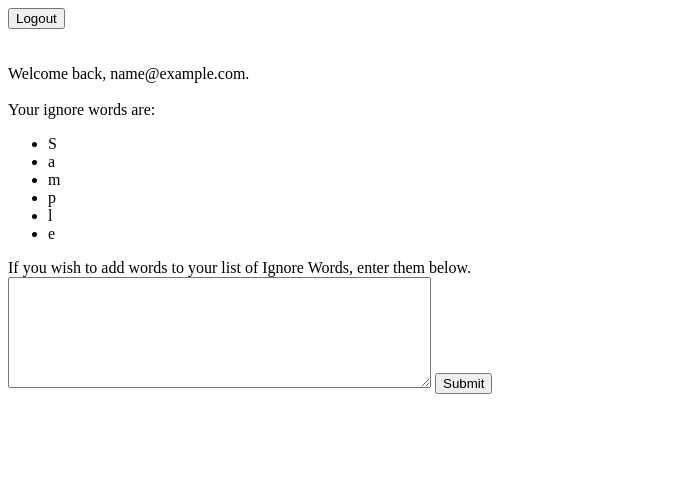
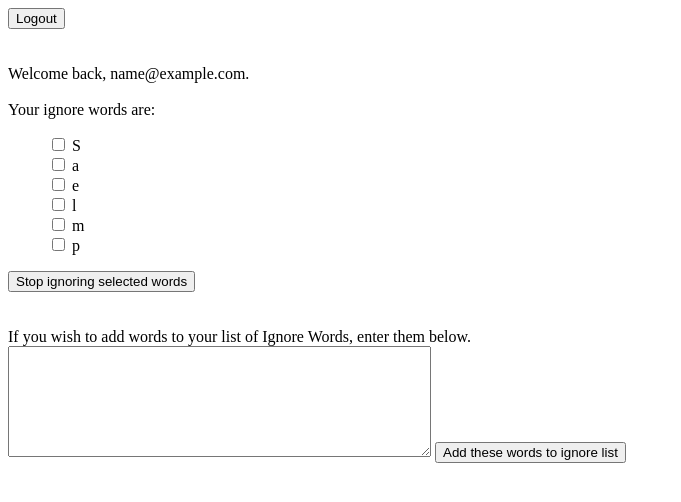
Before and after one commit to MarissaSkud/Wordsworth, a Flask app: page /user-page in a window 1280 px wide. Shown: the top 502 px of the page, without its empty margins (0-681 px from the left). Run offline with Flask 2, Linux system fonts and the light colour scheme; the visitor is signed in with stand-in values (Sample User, id 1); tables that the repository leaves empty hold one stand-in row (values such as "Sample post").

Commit message:
Wrote feature to allow user to delete Ignore Words

```diff
--- a/server.py
+++ b/server.py
@@ -19,11 +19,11 @@ app.secret_key = "P12f79xcearx8f"
 app.jinja_env.undefined = StrictUndefined
 
 
-def compare_single_words(passage, books_from_decade, words_to_ignore, user_ignore_words):
+def compare_single_words(passage, books_from_decade,
+                        words_to_ignore, user_ignore_words):
     '''Find words in user's passage that are not in comparison set of words'''
 
     words_in_passage = make_unique_word_set(passage)
-
     comparison_set = set()
 
     for book in books_from_decade:
@@ -31,13 +31,22 @@ def compare_single_words(passage, books_from_decade, words_to_ignore, user_ignor
         book_words = unpickle_data(wordset_file)
         comparison_set.update(book_words)
 
-    anachronistic_words = words_in_passage - user_ignore_words - words_to_ignore - comparison_set
+    anachronistic_words = (words_in_passage - user_ignore_words -
+                            words_to_ignore - comparison_set)
+
     return sorted(list(anachronistic_words))
 
 
 def format_decades():
     decades = db.session.query(Decade.decade).all()
     return [decade[0] for decade in decades]
+
+
+def get_ignore_words():
+    current_user = User.query.filter_by(email=session["user_id"]).one()
+    return current_user.ignore_words[:]
+        #This is a list slice because otherwise SQLAlchemy will not be able to detect
+        #the changes that we make to the list
 
 
 @app.route('/')
@@ -105,8 +114,7 @@ def validate_login():
 
 @app.route("/user-page")
 def show_user_page():
-    current_user = User.query.filter_by(email=session["user_id"]).one()
-    ignore_words = current_user.ignore_words
+    ignore_words = sorted(get_ignore_words())
     return render_template("user_page.html", ignore_words=ignore_words)
 
 
@@ -133,21 +141,32 @@ def show_corpus():
     return render_template("our_corpus.html", books=books)
 
 
-@app.route("/ignore-words", methods=["POST"])
+@app.route("/add-ignore-words", methods=["POST"])
 def add_ignore_words():
 
     new_ignore_words = make_unique_word_set(request.form["to-ignore"])
-    current_user = User.query.filter_by(email=session["user_id"]).one()
-    current_ignore_words = current_user.ignore_words[:]
-        #This is a list slice because otherwise SQLAlchemy will not be able to detect
-        #the changes that we make to the list
+    current_ignore_words = get_ignore_words()
 
     for word in new_ignore_words:
-        print(word)
         current_ignore_words.append(word)
-        print(current_ignore_words)
 
+    current_user = User.query.filter_by(email=session["user_id"]).one()
     current_user.ignore_words = current_ignore_words
+    db.session.commit()
+
+    return redirect("/user-page")
+
+
+@app.route("/delete-ignore-words", methods=["POST"])
+def delete_ignore_words():
+
+    words_to_remove = set(request.form.getlist("ignore-word"))
+    current_ignore_words = set(get_ignore_words())
+
+    current_ignore_words -= words_to_remove
+
+    current_user = User.query.filter_by(email=session["user_id"]).one()
+    current_user.ignore_words = list(current_ignore_words)
     db.session.commit()
 
     return redirect("/user-page")
@@ -165,9 +184,8 @@ def analyze_words():
 
     words_to_ignore = make_unique_word_set(request.args["ignore"])
 
-    if session["logged_in"] == True:
-        current_user = User.query.filter_by(email=session["user_id"]).one()
-        user_ignore_words = set(current_user.ignore_words)
+    if session.get('logged_in') == True:
+        user_ignore_words = set(get_ignore_words())
     else:
         user_ignore_words = set()
 
--- a/templates/user_page.html
+++ b/templates/user_page.html
@@ -15,20 +15,25 @@ Welcome back, {{ session["user_id"] }}.
     {% else %}
     Your ignore words are:
 <br>
+<form action="/delete-ignore-words" method="POST">
 <ul>
     {% for word in ignore_words %}
-    <li>{{ word }}</li>
+    <input type="checkbox" id="ignore-word" name="ignore-word" value="{{ word }}">
+        <label for="ignore-word">{{ word }}</label><br>
 
     {% endfor %}
 </ul>
-
+<input type="submit" value="Stop ignoring selected words">
+</form>
+<br>
+<br>
     {% endif %}
 
 If you wish to add words to your list of Ignore Words, enter them below.
 
-<form action="/ignore-words" method="POST">
+<form action="/add-ignore-words" method="POST">
     <textarea maxlength="2500" rows="7" cols="50" name="to-ignore"></textarea>
-    <input type="submit" name="submit">
+    <input type="submit" name="submit" value="Add these words to ignore list">
 </form>
 
 
```
